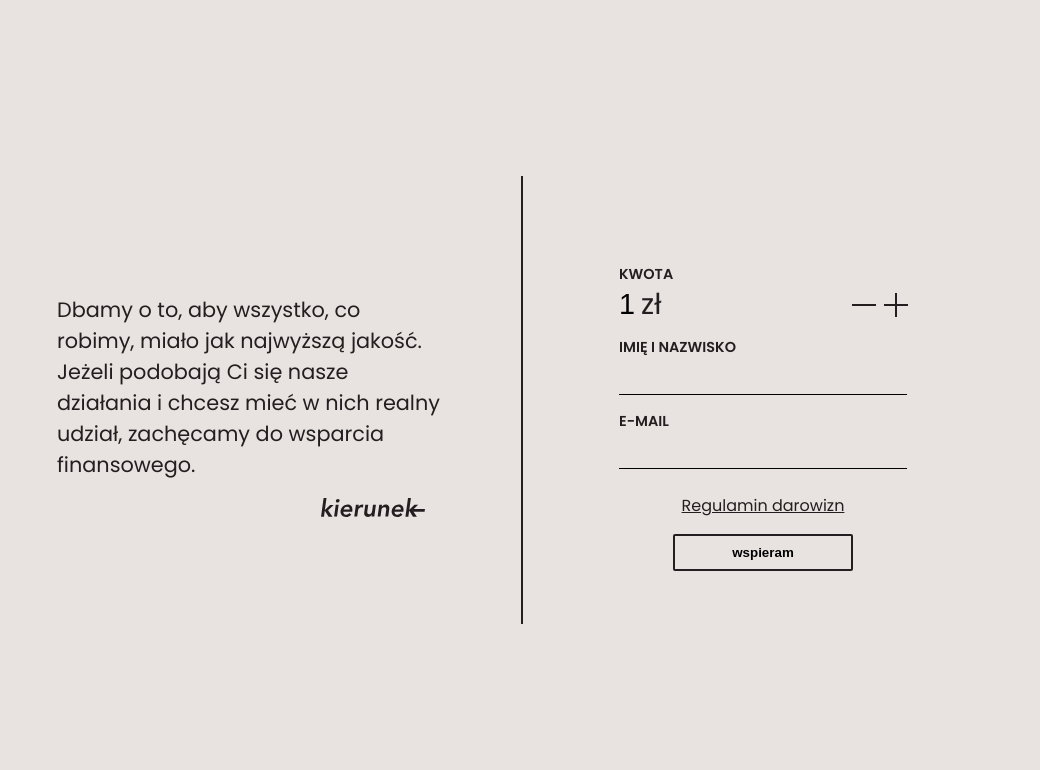
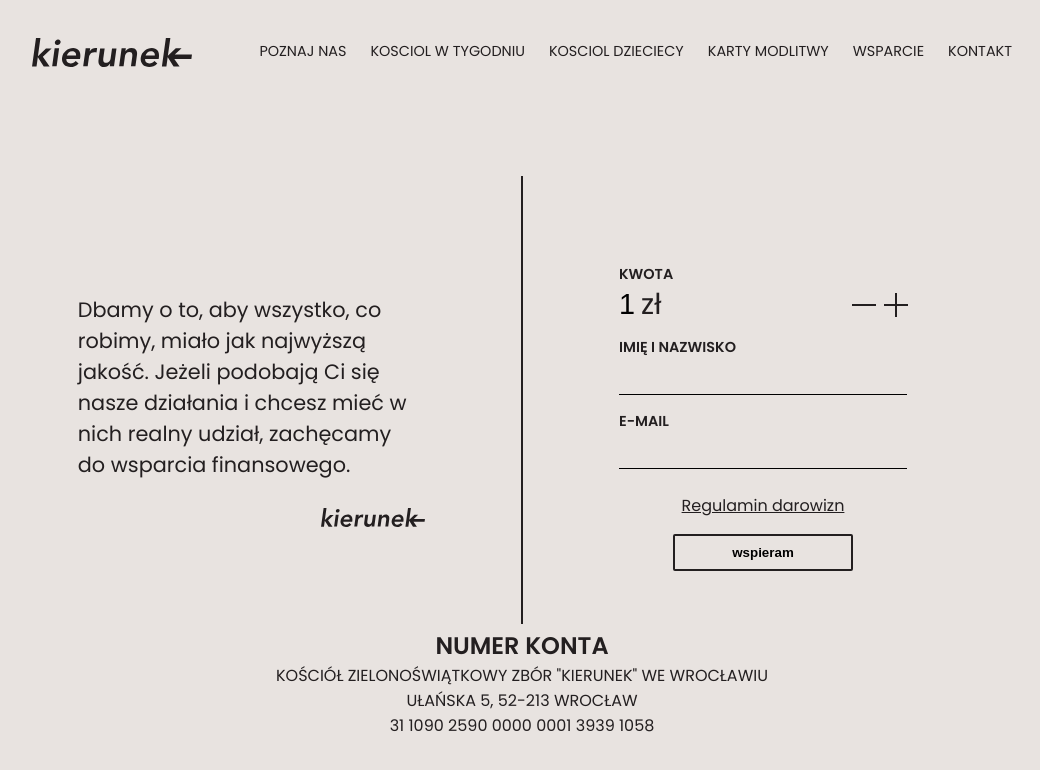
Before and after one commit to kdraganik/kierunek-support-page, a React (Create React App) app: page / in a window 1280 px wide. Shown: the top 770 px of the page, without its empty margins (118-1158 px from the left). Built offline with nearby package versions, Linux system fonts and the light colour scheme.

Commit message:
Add navbar and resposivness

```diff
--- a/src/App.jsx
+++ b/src/App.jsx
@@ -1,12 +1,12 @@
 import styled from 'styled-components';
 import Form from './components/Form';
-// import Navbar from './components/Navbar';
-// import Account from './components/Account';
+import Navbar from './components/Navbar';
+import Account from './components/Account';
 
 const App = () => {
   return(
     <Wrapper>
-      {/* <Navbar/> */}
+      <Navbar/>
       <Container top>
         <Inspiration>
           Dbamy o to, aby wszystko, co robimy, miało jak najwyższą jakość. Jeżeli podobają Ci się nasze działania i chcesz mieć w nich realny udział, zachęcamy do wsparcia finansowego.
@@ -17,12 +17,13 @@ const App = () => {
       <Container bottom>
         <Form />
       </Container>
-      {/* <Account /> */}
+      <Account />
     </Wrapper>
   );
 }
 
 const Wrapper = styled.div`
+  position: relative;
   width: 100vw;
   min-height: 100vh;
   display: flex;
@@ -60,6 +61,7 @@ const Container = styled.div`
   @media (max-width: 768px) {
     justify-content: ${ props => props.top ? 'flex-end' : 'flex-start'};
     margin: 1em 0;
+    margin-top: ${ props => props.top ? '100px' : 0};
     width: 75%;
   }
 `;
@@ -92,7 +94,7 @@ const BigLogo = styled.img.attrs({
 `;
 
 const Inspiration = styled.p`
-  margin: .5em 0;
+  margin: 1em;
   font-size: 1.3em;
 
   @media (max-width: 768px) {
--- a/src/components/Account.jsx
+++ b/src/components/Account.jsx
@@ -14,17 +14,22 @@ const Account = () => {
 }
 
 const Wrapper = styled.div`
+  padding: 12px;
+  margin-top: 30px;
   font-size: 12px;
   color: #231f20;
-  position: absolute;
   display: flex;
   flex-direction: column;
   justify-content: center;
   align-items: center;
   width: 100vw;
-  left: 0;
-  bottom: 50px;
   z-index: 1;
+
+  @media (min-width: 768px){
+    position: absolute;
+    left: 0;
+    bottom: 50px;
+  }
 `;
 
 const Title = styled.h2`
--- a/src/components/Navbar.jsx
+++ b/src/components/Navbar.jsx
@@ -1,6 +1,21 @@
 import styled from 'styled-components';
+import { useState, useEffect } from 'react';
 
 const Navbar = () => {
+
+  const [menuOpen, setMenuOpen] = useState(false)
+  const [width, setWidth] = useState(0)
+
+  const handleWindowResize = () => {
+    setWidth(window.innerWidth);
+  }
+
+  useEffect(() => {
+    handleWindowResize();
+    window.addEventListener('resize', handleWindowResize);
+    return () => window.removeEventListener('resize', handleWindowResize);
+  }, []);
+
   return(
     <Wrapper>
       <LeftBox>
@@ -8,7 +23,9 @@ const Navbar = () => {
           <Logo />
         </a>
       </LeftBox>
-      <RightBox>
+      <RightBox className={`${width >= 1024 ? "" : menuOpen ? "" : "hidden"}`} onClick={()=>setMenuOpen(false)}>
+        <InnerLogo />
+        <Close />
         <LinkItem>
           <Link href='https://kosciolkierunek.pl/poznaj-nas'> Poznaj nas </Link>
         </LinkItem>
@@ -28,22 +45,34 @@ const Navbar = () => {
           <Link href='https://kosciolkierunek.pl/#kontakt'> Kontakt </Link>
         </LinkItem>
       </RightBox>
+      <Burger onClick={()=>setMenuOpen(true)}/>
     </Wrapper>
   );
 }
 
 const Wrapper = styled.div`
-  font-size: 12px;
-  color: #231f20;
   position: absolute;
-  padding: 30px 150px;
-  left: 0;
   top: 0;
-  z-index: 1;
+  width: 100%;
+  max-width: 100vw;
+  padding: 30px 20px;
   display: flex;
   justify-content: space-between;
   align-items: center;
-  width: 100vw;
+  z-index: 100;
+
+  @media (min-width: 480px){
+      padding: 30px 50px;
+  }
+
+  @media (min-width: 1024px){
+    flex-direction: row;
+    justify-content: space-between;
+  }
+
+  @media (min-width: 1200px){
+    padding: 30px 150px;
+  }
 `;
 
 const LeftBox = styled.div`
@@ -58,24 +87,122 @@ const Logo = styled.img.attrs({
 })`
   margin-top: .5em;
   margin-right: 1em;
-  width: 120px;
+  width: 10em;
   height: auto;
   align-self: flex-end;
 `;
 
+const InnerLogo = styled.img.attrs({
+  src: "./logo_black.svg",
+  alt: "logo"
+})`
+  width: 8em;
+  margin-bottom: 1.2em;
+
+  @media (min-width: 1024px){
+    display: none;
+  }
+`;
+
+const Burger = styled.div`
+  display: block;
+  position: relative;
+  &,
+  &:before,
+  &:after
+  {
+    width: 30px;
+    height: 5px;
+    border-radius: 2px;
+    background-color: #231f20;
+  }
+  &:before,
+  &:after {
+    content: "";
+    display: block;
+    position: absolute;
+  }
+  &:before {
+    bottom: 150%;
+  }
+  &:after{
+    top: 150%;
+  }
+
+  @media (min-width: 1024px){
+    display: none;
+  }
+`
+
 const RightBox = styled.ul`
+  &.hidden{
+    display: none;
+  }
+  left: 0;
+  top: 0;
+  z-index: 1;
+  position: absolute;
+  width: 100vw;
+  height: 100vh;
+  background-color: #E8E3E0;
   display: flex;
-  justify-content: flex-end;
+  flex-direction: column;
+  justify-content: center;
   align-items: center;
   list-style: none;
+  font-size: 1.6em;
+
+  @media (min-width: 1024px){
+    font-size: .9em;
+    background-color: initial;
+    position: relative;
+    padding: initial;
+    height: initial;
+    flex-direction: row;
+    justify-content: flex-end;
+  }
+`
+
+const Close = styled.div`
+  position: absolute;
+  right: 32px;
+  top: 32px;
+  width: 32px;
+  height: 32px;
+  opacity: 0.3;
+  &:hover {
+    opacity: 1;
+  }
+  &:before, &:after {
+    position: absolute;
+    left: 15px;
+    content: ' ';
+    height: 33px;
+    width: 2px;
+    background-color: #231f20;
+  }
+  &:before {
+    transform: rotate(45deg);
+  }
+  &:after {
+    transform: rotate(-45deg);
+  }
+
+  @media (min-width: 1024px){
+    display: none;
+  }
 `
 
 const LinkItem = styled.li`
+  text-align: center;
   text-transform: uppercase;
-  padding: 3px 12px;
+  padding: 10px;
 
-  &:last-child{
-    padding-right: 0;
+  @media (min-width: 1024px){
+    padding: 3px 12px;
+    &:last-child{
+      padding-right: 0;
+    }
   }
 `
 
```
